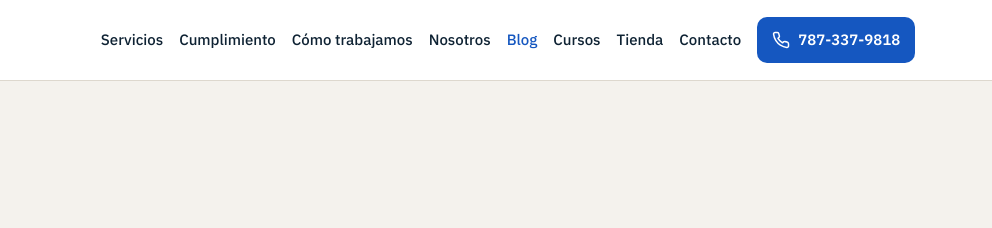
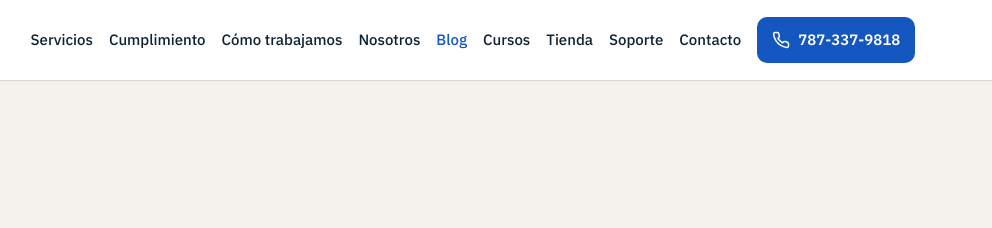
Before and after one commit to eocas10/netblue-site, a plain HTML site: page blog/index.html in a window 1280 px wide. Shown: the top 228 px of the page, 288-1280 px from the left. Drawn offline with Linux system fonts and the light colour scheme; a script that the page names is missing.

Commit message:
Add files via upload

```diff
--- a/blog/index.html
+++ b/blog/index.html
@@ -217,6 +217,7 @@ p{margin:0}
       <a href="/blog/" aria-current="page">Blog</a>
       <a href="https://cursos.netbluepr.com/">Cursos</a>
       <a href="https://store.netbluepr.com/">Tienda</a>
+      <a href="https://support.netbluepr.com/">Soporte</a>
       <a href="/#contacto">Contacto</a>
       <a class="btn btn-primary" href="tel:+17873379818">
         <svg width="18" height="18" viewBox="0 0 24 24" fill="none" stroke="currentColor" stroke-width="2" stroke-linecap="round" stroke-linejoin="round" aria-hidden="true"><path d="M22 16.9v3a2 2 0 0 1-2.2 2 19.8 19.8 0 0 1-8.6-3.1 19.5 19.5 0 0 1-6-6A19.8 19.8 0 0 1 2.1 4.2 2 2 0 0 1 4.1 2h3a2 2 0 0 1 2 1.7c.1.9.4 1.8.7 2.7a2 2 0 0 1-.5 2.1L8 9.8a16 16 0 0 0 6 6l1.3-1.3a2 2 0 0 1 2.1-.4c.9.3 1.8.6 2.7.7a2 2 0 0 1 1.7 2Z"/></svg>
```
Also changed, not shown: gracias/index.html (+1 -0 lines), index.html (+1 -0 lines), sectores/bufetes-abogados/index.html (+1 -0 lines), sectores/comercios-pci-dss/index.html (+1 -0 lines), sectores/concesionarios-financieras-ftc/index.html (+1 -0 lines), sectores/contables-cpa-ftc-safeguards/index.html (+1 -0 lines), sectores/oficinas-medicas-hipaa/index.html (+1 -0 lines), servicios/ciberseguridad/index.html (+1 -0 lines), servicios/microsoft-365-nube/index.html (+1 -0 lines), servicios/redes-wifi-cableado/index.html (+1 -0 lines), servicios/telefonia-voip/index.html (+1 -0 lines), servicios/wisp/index.html (+1 -0 lines), sobre-nosotros/index.html (+1 -0 lines).
